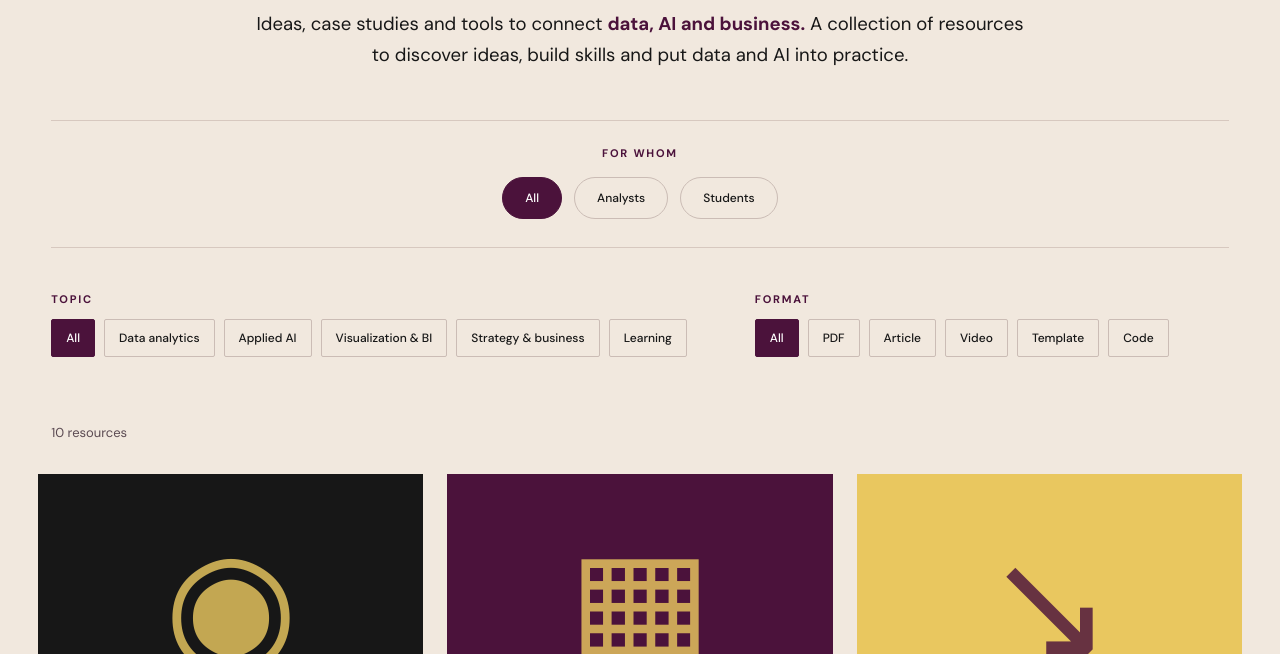
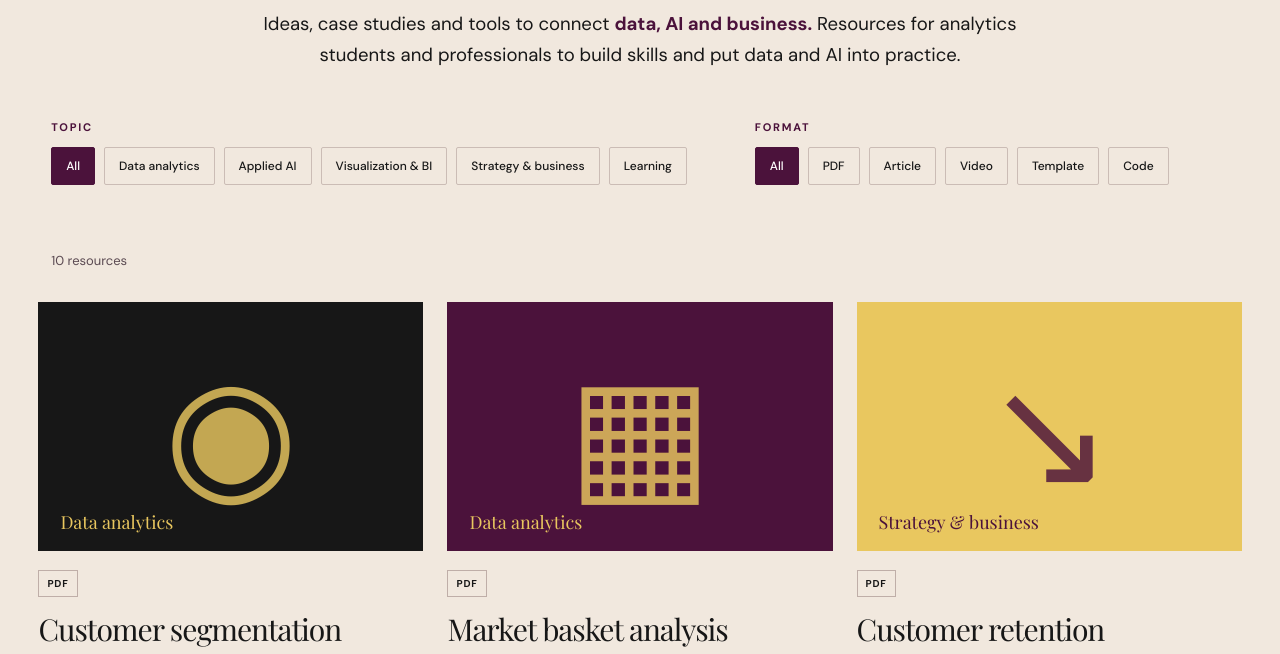
Before and after one commit to almuhernandez/almuhernandez.github.io, an Astro site: page /resources in a window 1280 px wide. Shown: the part 404-1058 px from the top of the page. Built offline with nearby package versions, Linux system fonts and the light colour scheme; Astro itself is replaced by a stand-in of ours; a web font is replaced by a local one.

Commit message:
Simplify Resources: describe audience in intro instead of audience filter

```diff
--- a/src/components/ResourcesPage.astro
+++ b/src/components/ResourcesPage.astro
@@ -47,7 +47,7 @@ const pdfs:Record<string,string>={
 ---
 <BaseLayout title={consulting?(en?'Case studies':'Casos de uso'):(en?'Resources':'Recursos')} locale={locale} alternates={consulting?[{locale:'es',href:'/es/consultoria/casos-de-uso/'},{locale:'en',href:'/consulting/case-studies/'}]:[{locale:'es',href:'/es/recursos/'},{locale:'en',href:'/resources/'}]}>
 <div class:list={["resource-page",{"consulting-cases-page":consulting}]}>
-<section class="resource-intro" id="recursos"><h1>{consulting?(en?'Case studies':'Casos de uso'):(en?'Resources':'Recursos')}</h1><p>{consulting?(en?'A selection of practical examples of how data and analytics can help address real challenges.': 'Algunos ejemplos prácticos de cómo los datos y la analítica pueden ayudar a resolver problemas reales.'):(en?<>Ideas, case studies and tools to connect <strong>data, AI and business.</strong> A collection of resources to discover ideas, build skills and put data and AI into practice.</>:<>Ideas, casos y herramientas para conectar <strong>datos, IA y negocio.</strong> Un espacio para descubrir ideas, ampliar conocimientos y poner en práctica los datos y la IA.</>)}</p></section>
+<section class="resource-intro" id="recursos"><h1>{consulting?(en?'Case studies':'Casos de uso'):(en?'Resources':'Recursos')}</h1><p>{consulting?(en?'A selection of practical examples of how data and analytics can help address real challenges.': 'Algunos ejemplos prácticos de cómo los datos y la analítica pueden ayudar a resolver problemas reales.'):(en?<>Ideas, case studies and tools to connect <strong>data, AI and business.</strong> Resources for analytics students and professionals to build skills and put data and AI into practice.</>:<>Ideas, casos y herramientas para conectar <strong>datos, IA y negocio.</strong> Recursos para estudiantes y profesionales de la analítica que quieren ampliar conocimientos y poner en práctica los datos y la IA.</>)}</p></section>
 {consulting ? <>
 <div class="resource-filters" role="group" aria-label={en?'Filter cases':'Filtrar casos'}>{filters.map(([id,label],i)=><button type="button" data-filter={id} class:list={{active:i===0}} aria-pressed={i===0?'true':'false'}>{label}</button>)}</div>
 <section class="resource-grid" aria-label={en?'Business analytics case studies':'Casos de Business Analytics'}>{cases.map((item,i)=><article class="resource-card" data-category={item.cat}><div class:list={['resource-art','art-'+item.art]} aria-hidden="true"><div class="resource-illustration">
@@ -64,11 +64,10 @@ const pdfs:Record<string,string>={
 
 </> : <>
 <div class="library-controls" aria-label={en?'Resource filters':'Filtros de recursos'}>
-<div class="library-audience-top"><div class="library-filter-group"><span>{en?'FOR WHOM':'DESTINATARIO'}</span><div class="library-options" data-filter-group="audience"><button class="active" data-value="all" aria-pressed="true">{en?'All':'Todos'}</button>{Object.entries(audienceNames).map(([id,labels])=><button data-value={id} aria-pressed="false">{labels[en?1:0]}</button>)}</div></div></div>
 <div class="library-main-filters"><div class="library-filter-group"><span>{en?'TOPIC':'TEMÁTICA'}</span><div class="library-options" data-filter-group="topic"><button class="active" data-value="all" aria-pressed="true">{en?'All':'Todas'}</button>{Object.entries(topicNames).map(([id,labels])=><button data-value={id} aria-pressed="false">{labels[en?1:0]}</button>)}</div></div><div class="library-filter-group"><span>{en?'FORMAT':'FORMATO'}</span><div class="library-options" data-filter-group="format"><button class="active" data-value="all" aria-pressed="true">{en?'All':'Todos'}</button><button data-value="pdf" aria-pressed="false">PDF</button><button data-value="article" aria-pressed="false">{en?'Article':'Artículo'}</button><button data-value="video" aria-pressed="false">{en?'Video':'Vídeo'}</button><button data-value="template" aria-pressed="false">{en?'Template':'Plantilla'}</button><button data-value="code" aria-pressed="false">{en?'Code':'Código'}</button></div></div></div>
 </div>
 <p class="library-count" aria-live="polite"><span id="library-count">{library.length}</span> {en?'resources':'recursos'}</p>
-<section class="resource-grid library-grid" aria-label={en?'Resource library':'Biblioteca de recursos'}>{library.map((item,i)=><article class="resource-card library-card" data-topic={item.topic} data-format="pdf" data-audience={item.audience}><div class:list={['resource-art','art-'+item.art]} aria-hidden="true"><div class="library-art-symbol">{['◉','▦','↘','▥','∞','◌','▤','▽','↗','⌁'][i]}</div><span class="art-caption">{topicNames[item.topic][en?1:0]}</span></div><div class="library-card-meta"><span>PDF</span><span>{audienceNames[item.audience][en?1:0]}</span></div><h2>{item.title[en?1:0]}</h2><p class="resource-subtitle">{item.desc[en?1:0]}</p><a class="resource-download" href={pdfs[item.slug]} target="_blank" rel="noopener noreferrer">{en?'View PDF':'Ver PDF'} ↗</a></article>)}</section>
+<section class="resource-grid library-grid" aria-label={en?'Resource library':'Biblioteca de recursos'}>{library.map((item,i)=><article class="resource-card library-card" data-topic={item.topic} data-format="pdf" data-audience={item.audience}><div class:list={['resource-art','art-'+item.art]} aria-hidden="true"><div class="library-art-symbol">{['◉','▦','↘','▥','∞','◌','▤','▽','↗','⌁'][i]}</div><span class="art-caption">{topicNames[item.topic][en?1:0]}</span></div><div class="library-card-meta"><span>PDF</span></div><h2>{item.title[en?1:0]}</h2><p class="resource-subtitle">{item.desc[en?1:0]}</p><a class="resource-download" href={pdfs[item.slug]} target="_blank" rel="noopener noreferrer">{en?'View PDF':'Ver PDF'} ↗</a></article>)}</section>
 <p class="library-empty" hidden>{en?'No resources match these filters yet. Try another combination.':'Todavía no hay recursos para esta combinación. Prueba otros filtros.'}</p>
 </>}
 {consulting?<section class="resource-contact"><div><h2>{en?"Can't find what you're looking for?":'¿No encuentras lo que buscas?'}</h2><p>{en?"These are just a few examples, but we can talk if what you need isn't in this catalogue.":'Estos son solo algunos ejemplos, pero podemos hablar si lo que necesitas no está en este catálogo.'}</p></div><a href={en?'/#hablemos':'/es/#hablemos'}>{en?"Let's talk":'Hablemos'} ↗</a></section>:null}
@@ -77,7 +76,7 @@ const pdfs:Record<string,string>={
 <script>
 const buttons=document.querySelectorAll<HTMLButtonElement>('.consulting-cases-page .resource-filters button');const cards=document.querySelectorAll<HTMLElement>('.consulting-cases-page .resource-card');buttons.forEach(button=>button.addEventListener('click',()=>{const filter=button.dataset.filter;buttons.forEach(b=>{b.classList.toggle('active',b===button);b.setAttribute('aria-pressed',String(b===button))});cards.forEach(card=>{card.hidden=filter!=='all'&&card.dataset.category!==filter})}));
 
-const groups=document.querySelectorAll<HTMLElement>('.library-options');const libraryCards=document.querySelectorAll<HTMLElement>('.library-card');const chosen:Record<string,string>={topic:'all',format:'all',audience:'all'};
+const groups=document.querySelectorAll<HTMLElement>('.library-options');const libraryCards=document.querySelectorAll<HTMLElement>('.library-card');const chosen:Record<string,string>={topic:'all',format:'all'};
 groups.forEach(group=>group.querySelectorAll<HTMLButtonElement>('button').forEach(button=>button.addEventListener('click',()=>{const key=group.dataset.filterGroup!;chosen[key]=button.dataset.value!;group.querySelectorAll('button').forEach(b=>{b.classList.toggle('active',b===button);b.setAttribute('aria-pressed',String(b===button))});let count=0;libraryCards.forEach(card=>{const show=Object.entries(chosen).every(([k,v])=>v==='all'||card.dataset[k as keyof DOMStringMap]===v);card.hidden=!show;if(show)count++});const el=document.getElementById('library-count');if(el)el.textContent=String(count);const empty=document.querySelector<HTMLElement>('.library-empty');if(empty)empty.hidden=count!==0})));
 </script>
 <style>
```
